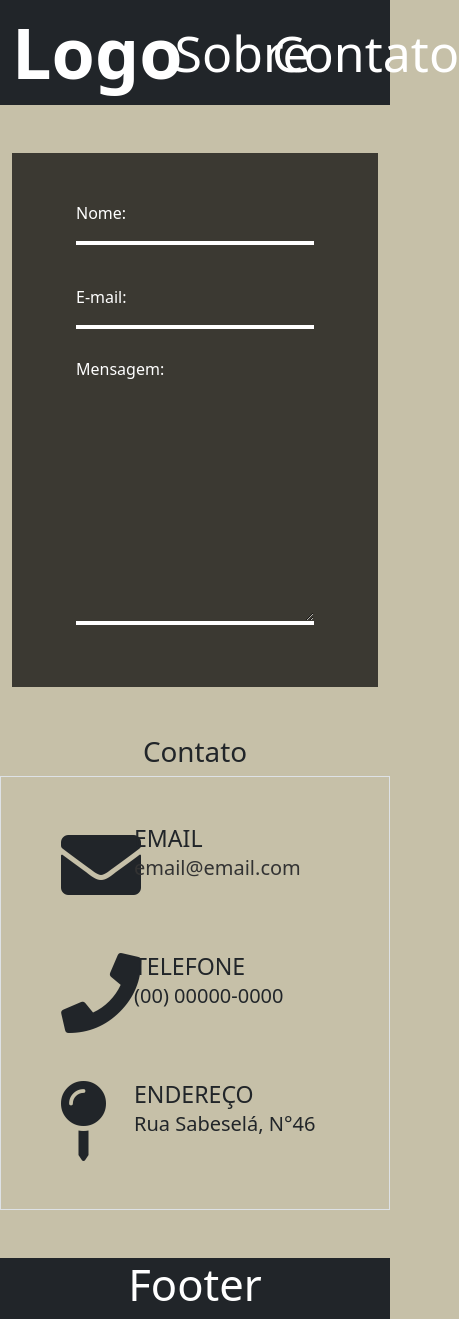
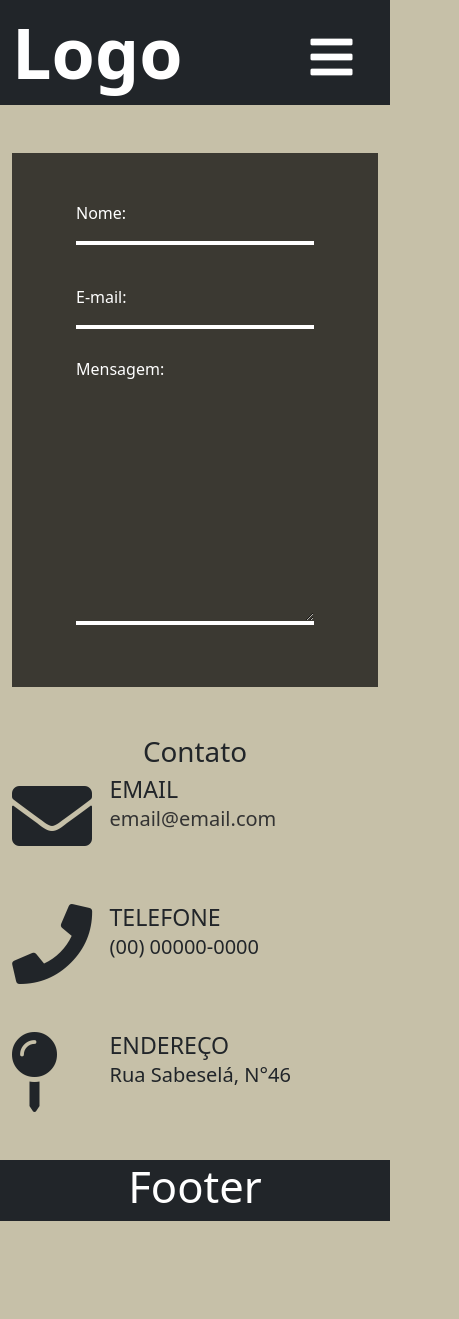
Before and after one commit to KinoDerToten/Single-page-com-Vue.js-e-VueRouter, a Vue app: page /#/contato in a window 390 px wide. Before the commit this address led to /#/contato. Shown: the whole page, 459 px wide, since content can reach past the window. After the commit the page ends 1221 px from the top, so only its background shows below. Built offline with nearby package versions, Linux system fonts and the light colour scheme.

Commit message:
layout do botao de menu mobile completo

```diff
--- a/src/Pages/Contato/Contato.vue
+++ b/src/Pages/Contato/Contato.vue
@@ -18,9 +18,9 @@
             </div>
           </form>
         </div>
-        <div class="col-lg-6 mt-5">
+        <div class="col-lg-6 mt-5 mt-sm-5 mt-lg-0">
           <h1 class="text-center">Contato</h1>
-          <div class="row border p-5">
+          <div class="row p-sm-5">
             <div class="col-3 mb-5"><i class="fas fa-envelope fa-5x"></i></div>
             <div class="col-9">
               <h3>Email</h3>
--- a/src/components/Header.vue
+++ b/src/components/Header.vue
@@ -2,10 +2,17 @@
     <header class="bg-dark">
       <div class="container">
         <div class="row">
-          <div class="col-lg-6 col-sm-5 col-5"><router-link to="/"><span class="logo text-white">Logo</span></router-link></div>
-          <div class="col-lg-2 col-sm-3 col-3 pt-3" v-if="step != 0" @click="step = 0"><router-link to="/"><span class="sobre text-white">Início</span></router-link></div>
-          <div class="col-lg-2 col-sm-3 col-3 pt-3" v-if="step != 1" @click="step = 1"><router-link to="/Sobre"><span class="sobre text-white">Sobre</span></router-link></div>
-          <div class="col-lg-2 col-sm-2 col-3 pt-3" v-if="step != 3" @click="step = 3"><router-link to="/Contato"><span class="contato text-white">Contato</span></router-link></div>
+          <div class="col-lg-6 col-sm-6 col-9"><router-link to="/"><span class="logo text-white">Logo</span></router-link></div>
+          <div class="col-lg-6 col-sm-6 col-3">
+            <div @click="menuMobile" class="col-6 mt-3 pt-3" id="menu-mobile">
+              <button><i class="fas fa-bars fa-3x"></i></button>
+            </div>
+            <div id="menu" class="row">
+              <div class="col-sm-6 col-6 pt-3" v-if="step != 0" @click="step = 0"><router-link to="/"><span class="sobre text-white">Início</span></router-link></div>
+              <div class="col-sm-6 col-6 pt-3" v-if="step != 1" @click="step = 1"><router-link to="/Sobre"><span class="sobre text-white">Sobre</span></router-link></div>
+              <div class="col-sm-6 col-6 pt-3" v-if="step != 3" @click="step = 3"><router-link to="/Contato"><span class="contato text-white">Contato</span></router-link></div>
+            </div>
+          </div>
         </div>
       </div>
     </header>
@@ -38,4 +45,30 @@
   a{
     text-decoration: none;
   }
+
+  @media (max-width: 575px) {
+    #menu{
+      display: none;
+      position: absolute;
+      left: 0;
+      top: 100px;
+      width: 100%;
+      background-color: #212529;
+      margin: 0;
+      padding: 0
+    }
+
+    #menu.row{
+      flex-direction: column;
+    }
+
+    button{
+      border: none;
+      background: transparent;
+    }
+
+    .fa-bars{
+      color: white;
+    }
+  }
 </style>
```
